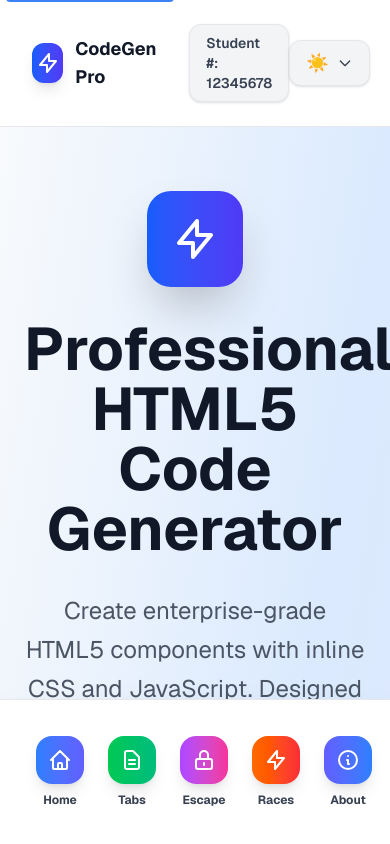
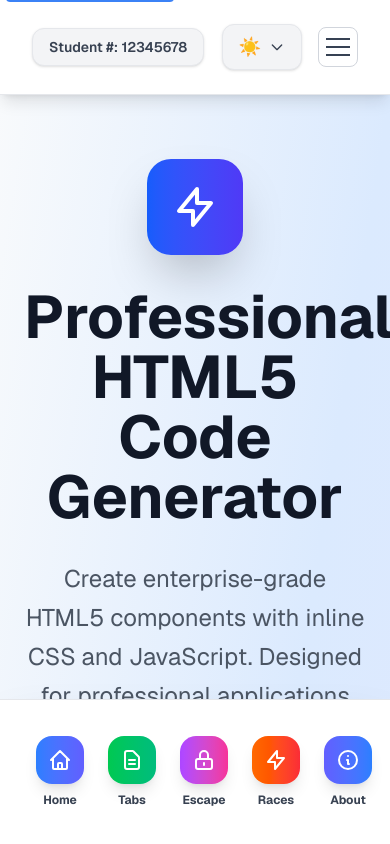
Before and after one commit to min261631/lms_assignment, a Next.js app: page / in a window 390 px wide. Shown: the top 844 px of the page. Built offline with nearby package versions, Linux system fonts and the light colour scheme.

Commit message:
Implement responsive hamburger menu in Header.

```diff
--- a/app/components/Header.tsx
+++ b/app/components/Header.tsx
@@ -1,31 +1,36 @@
 'use client';
 
-import React from 'react';
+import React, { useState } from 'react';
 import Link from 'next/link';
 import { useTheme } from '../contexts/ThemeContext';
 import ThemeSelector from './ThemeSelector';
 
 const Header: React.FC = () => {
   const { resolvedTheme } = useTheme();
+  const [isMenuOpen, setIsMenuOpen] = useState(false);
+
+  const toggleMenu = () => {
+    console.log('Hamburger menu clicked, current state:', isMenuOpen);
+    setIsMenuOpen(!isMenuOpen);
+  };
+
+  const closeMenu = () => {
+    console.log('Closing menu');
+    setIsMenuOpen(false);
+  };
 
   return (
-    <header className="bg-white dark:bg-gray-900 border-b border-gray-200 dark:border-gray-700 shadow-lg transition-colors duration-200">
+    <header className="bg-white dark:bg-gray-900 border-b border-gray-200 dark:border-gray-700 shadow-lg transition-colors duration-200 relative">
       <div className="container mx-auto flex justify-between items-center px-8 py-6">
         <div className="flex items-center space-x-6">
-          <div className="flex items-center space-x-3">
-            <div className="w-10 h-10 bg-gradient-to-r from-blue-600 to-indigo-600 rounded-xl flex items-center justify-center shadow-lg">
-              <svg className="w-6 h-6 text-white" fill="none" stroke="currentColor" viewBox="0 0 24 24">
-                <path strokeLinecap="round" strokeLinejoin="round" strokeWidth={2} d="M13 10V3L4 14h7v7l9-11h-7z" />
-              </svg>
-            </div>
-            <span className="text-lg font-bold text-gray-900 dark:bg-gradient-to-r dark:from-white dark:via-blue-200 dark:to-indigo-200 dark:bg-clip-text dark:text-transparent">
-              CodeGen Pro
-            </span>
+          {/* Student Number - Top Left */}
+          <div className="text-sm font-semibold bg-gray-100 dark:bg-gray-800 text-gray-700 dark:text-gray-200 px-4 py-2 rounded-xl border border-gray-200 dark:border-gray-600 shadow-sm">
+            Student #: 12345678
           </div>
-          <span className="text-sm font-semibold bg-gray-100 dark:bg-gray-800 text-gray-700 dark:text-gray-200 px-4 py-2 rounded-xl border border-gray-200 dark:border-gray-600 shadow-sm">
-            Student #: 12345678
-          </span>
+
         </div>
+
+        {/* Desktop Navigation */}
         <nav className="hidden md:flex space-x-8" role="navigation" aria-label="Main navigation">
           <Link href="/" className="text-gray-700 dark:text-gray-200 hover:text-blue-600 dark:hover:text-blue-400 transition-all duration-200 font-semibold hover:scale-105">
             Home
@@ -43,9 +48,79 @@ const Header: React.FC = () => {
             About
           </Link>
         </nav>
+
         <div className="flex items-center space-x-4">
           <ThemeSelector />
+
+          {/* Hamburger Menu Button - Always visible on all screen sizes */}
+          <button
+            onClick={toggleMenu}
+            className="flex flex-col justify-center items-center w-10 h-10 space-y-1.5 p-1 rounded-lg hover:bg-gray-100 dark:hover:bg-gray-800 transition-colors duration-200 border border-gray-300 dark:border-gray-600"
+            aria-label="Toggle navigation menu"
+            aria-expanded={isMenuOpen}
+          >
+            <span
+              className={`block w-6 h-0.5 bg-gray-700 dark:bg-gray-200 transition-all duration-300 ease-in-out transform ${
+                isMenuOpen ? 'rotate-45 translate-y-2' : ''
+              }`}
+            />
+            <span
+              className={`block w-6 h-0.5 bg-gray-700 dark:bg-gray-200 transition-all duration-300 ease-in-out ${
+                isMenuOpen ? 'opacity-0' : ''
+              }`}
+            />
+            <span
+              className={`block w-6 h-0.5 bg-gray-700 dark:bg-gray-200 transition-all duration-300 ease-in-out transform ${
+                isMenuOpen ? '-rotate-45 -translate-y-2' : ''
+              }`}
+            />
+          </button>
         </div>
+      </div>
+
+      {/* Navigation Menu - Always visible when opened */}
+      <div
+        className={`absolute top-full left-0 right-0 bg-white dark:bg-gray-900 border-b border-gray-200 dark:border-gray-700 shadow-lg transition-all duration-300 ease-in-out transform z-50 ${
+          isMenuOpen ? 'translate-y-0 opacity-100' : '-translate-y-full opacity-0 pointer-events-none'
+        }`}
+      >
+        <nav className="container mx-auto px-8 py-6 space-y-4" role="navigation" aria-label="Navigation menu">
+          <Link
+            href="/"
+            onClick={closeMenu}
+            className="block text-gray-700 dark:text-gray-200 hover:text-blue-600 dark:hover:text-blue-400 transition-all duration-200 font-semibold py-3 border-b border-gray-100 dark:border-gray-700 hover:bg-gray-50 dark:hover:bg-gray-800 rounded-lg px-4"
+          >
+            Home
+          </Link>
+          <Link
+            href="/main_pages/tabs"
+            onClick={closeMenu}
+            className="block text-gray-700 dark:text-gray-200 hover:text-blue-600 dark:hover:text-blue-400 transition-all duration-200 font-semibold py-3 border-b border-gray-100 dark:border-gray-700 hover:bg-gray-50 dark:hover:bg-gray-800 rounded-lg px-4"
+          >
+            Tabs
+          </Link>
+          <Link
+            href="/main_pages/escape-room"
+            onClick={closeMenu}
+            className="block text-gray-700 dark:text-gray-200 hover:text-blue-600 dark:hover:text-blue-400 transition-all duration-200 font-semibold py-3 border-b border-gray-100 dark:border-gray-700 hover:bg-gray-50 dark:hover:bg-gray-800 rounded-lg px-4"
+          >
+            Escape Room
+          </Link>
+          <Link
+            href="/main_pages/coding-races"
+            onClick={closeMenu}
+            className="block text-gray-700 dark:text-gray-200 hover:text-blue-600 dark:hover:text-blue-400 transition-all duration-200 font-semibold py-3 border-b border-gray-100 dark:border-gray-700 hover:bg-gray-50 dark:hover:bg-gray-800 rounded-lg px-4"
+          >
+            Coding Races
+          </Link>
+          <Link
+            href="/main_pages/about"
+            onClick={closeMenu}
+            className="block text-gray-700 dark:text-gray-200 hover:text-blue-600 dark:hover:text-blue-400 transition-all duration-200 font-semibold py-3 hover:bg-gray-50 dark:hover:bg-gray-800 rounded-lg px-4"
+          >
+            About
+          </Link>
+        </nav>
       </div>
     </header>
   );
--- /dev/null
+++ b/app/components/ThemeInitializer.tsx
@@ -0,0 +1,29 @@
+'use client';
+
+import { useEffect } from 'react';
+
+export default function ThemeInitializer() {
+  useEffect(() => {
+    try {
+      const theme = localStorage.getItem('theme') || 'light';
+      const root = document.documentElement;
+
+      if (theme === 'system') {
+        const systemTheme = window.matchMedia('(prefers-color-scheme: dark)').matches ? 'dark' : 'light';
+        if (systemTheme === 'dark') {
+          root.classList.add('dark');
+        } else {
+          root.classList.remove('dark');
+        }
+      } else if (theme === 'dark') {
+        root.classList.add('dark');
+      } else {
+        root.classList.remove('dark');
+      }
+    } catch (e) {
+      console.log('Theme initialization error:', e);
+    }
+  }, []);
+
+  return null;
+}
--- a/app/layout.tsx
+++ b/app/layout.tsx
@@ -5,6 +5,7 @@ import Header from "./components/Header";
 import Footer from "./components/Footer";
 import Navigation from "./components/Navigation";
 import { ThemeProvider } from "./contexts/ThemeContext";
+import ThemeInitializer from "./components/ThemeInitializer";
 
 const geistSans = Geist({
   variable: "--font-geist-sans",
@@ -28,39 +29,11 @@ export default function RootLayout({
 }>) {
   return (
     <html lang="en">
-      <head>
-        <script
-          dangerouslySetInnerHTML={{
-            __html: `
-              (function() {
-                try {
-                  var theme = localStorage.getItem('theme') || 'light';
-                  var root = document.documentElement;
-
-                  if (theme === 'system') {
-                    var systemTheme = window.matchMedia('(prefers-color-scheme: dark)').matches ? 'dark' : 'light';
-                    if (systemTheme === 'dark') {
-                      root.classList.add('dark');
-                    } else {
-                      root.classList.remove('dark');
-                    }
-                  } else if (theme === 'dark') {
-                    root.classList.add('dark');
-                  } else {
-                    root.classList.remove('dark');
-                  }
-                } catch (e) {
-                  console.log('Theme script error:', e);
-                }
-              })();
-            `,
-          }}
-        />
-      </head>
       <body
         className={`${geistSans.variable} ${geistMono.variable} antialiased min-h-screen flex flex-col bg-white dark:bg-gray-900 text-gray-900 dark:text-white transition-colors duration-200`}
       >
         <ThemeProvider>
+          <ThemeInitializer />
           <a href="#main-content" className="skip-link">
             Skip to main content
           </a>
--- a/app/main_pages/about/page.tsx
+++ b/app/main_pages/about/page.tsx
@@ -35,7 +35,7 @@ export default function About() {
                   </svg>
                 </div>
                 <strong className="text-gray-900 dark:text-white font-semibold">Name:</strong>
-                <p className="text-gray-600 dark:text-gray-300 mt-2 font-medium">John Doe</p>
+                <p className="text-gray-600 dark:text-gray-300 mt-2 font-medium">Mihini Ranasinghe</p>
               </div>
               <div className="bg-gray-50 dark:bg-gray-700 rounded-lg p-6 border border-gray-200 dark:border-gray-600">
                 <div className="text-green-600 dark:text-green-400 mb-3">
```
